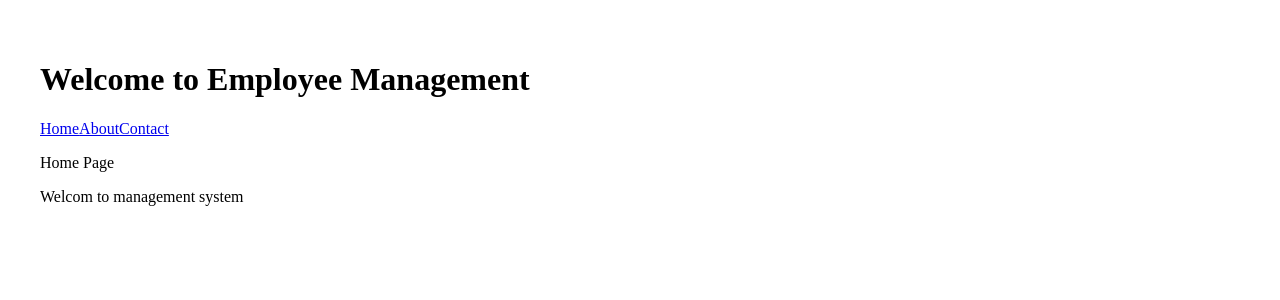
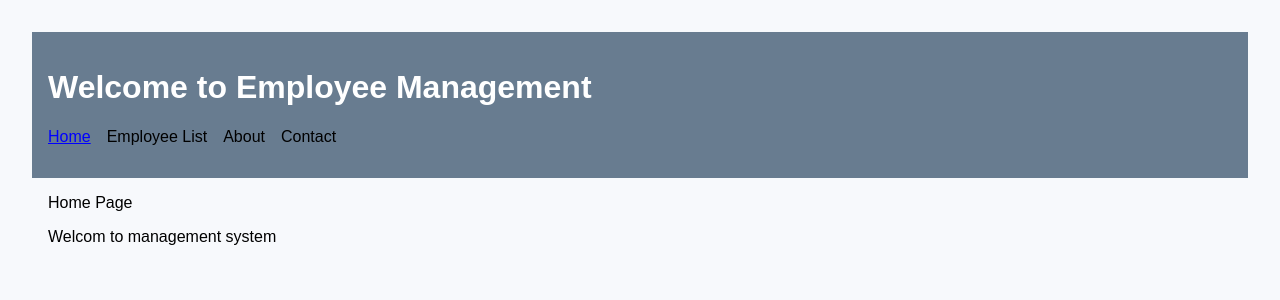
Before and after one commit to abhitiwari1258/Employee-Management-App, a React (Vite) app: page / in a window 1280 px wide. Shown: the top 300 px of the page. Built offline with nearby package versions, Linux system fonts and the light colour scheme.

Commit message:
AppLayout added

```diff
--- a/src/App.jsx
+++ b/src/App.jsx
@@ -2,29 +2,27 @@ import { useState } from 'react'
 import reactLogo from './assets/react.svg'
 import viteLogo from './assets/vite.svg'
 import heroImg from './assets/hero.png'
-import {NavLink,Route,Routes} from 'react-router-dom'
+import {Route,Routes} from 'react-router-dom'
 import './App.css'
 import Home from './pages/Home'
 import Contact from './pages/Contact'
 import About from './pages/About'
-
+import AppLayouts from './layouts/AppLayouts'
+import EmployeeList from './pages/EmployeeList'
 function App() {
 
 
   return (
     <>
       <div style={{padding:"2rem"}}>
-        <h1>Welcome to Employee Management</h1>
-        <nav style={{marginBottom: '1rem'}}>
-          <NavLink to={'/'} style={{marginBottom: '1rem'}}>Home</NavLink>
-          <NavLink to={'/about'} style={{marginBottom: '1rem'}}>About</NavLink>
-          <NavLink to={'/contact'} style={{marginBottom: '1rem'}}>Contact</NavLink>
-        </nav>
 
         <Routes>
-          <Route path='/' element={<Home/>}/>
-          <Route path='/about' element={<About/>}/>
-          <Route path='/contact' element={<Contact/>}/>
+          <Route path='/' element={<AppLayouts/>}>
+            <Route index element={<Home/>}/>
+            <Route path='/employees' element={<EmployeeList/>}/>
+            <Route path='/about' element={<About/>}/>
+            <Route path='/contact' element={<Contact/>}/>
+          </Route>
         </Routes>
       </div>
     </>
--- a/src/index.css
+++ b/src/index.css
@@ -0,0 +1,13 @@
+body{
+    font-family: Arial, Helvetica, sans-serif;
+    margin: 0;
+    background-color: #f7f9fc;
+}
+
+a{
+    text-decoration: none;
+}
+
+a:hover{
+    text-decoration: underline !important;
+}
--- /dev/null
+++ b/src/layouts/AppLayouts.jsx
@@ -0,0 +1,53 @@
+import React from 'react'
+import { Outlet } from 'react-router-dom'
+import { NavLink } from 'react-router-dom'
+const AppLayouts = () => {
+  return (
+    <div>
+      <header style={{background: 'rgb(104,124,144)', color: 'white', padding: '1rem'}}>
+
+        <h1>Welcome to Employee Management</h1>
+
+        <nav style={{marginBottom: '1rem'}}>
+          <NavLink to={'/'}
+          style={({isActive})=> ({
+            marginRight: '1rem',
+            textDecoration: isActive ? 'underline' : 'none',
+            color: isActive ? 'blue' : 'black'
+          })}
+          >Home</NavLink>
+
+          <NavLink to={'/employees'}
+          style={({isActive})=> ({
+            marginRight: '1rem',
+            textDecoration: isActive ? 'underline' : 'none',
+            color: isActive ? 'blue' : 'black'
+          })}
+          >Employee List</NavLink>
+
+
+          <NavLink to={'/about'}
+          style={({isActive})=> ({
+            marginRight: '1rem',
+            textDecoration: isActive ? 'underline' : 'none',
+            color: isActive ? 'blue' : 'black'
+          })}>About</NavLink>
+
+          <NavLink to={'/contact'}
+          style={({isActive})=> ({
+            marginRight: '1rem',
+            textDecoration: isActive ? 'underline' : 'none',
+            color: isActive ? 'blue' : 'black'
+          })}>Contact</NavLink>
+        </nav>
+
+      </header>
+
+      <main style={{padding: '1rem'}}>
+        <Outlet/>
+      </main>
+    </div>
+  )
+}
+
+export default AppLayouts
--- /dev/null
+++ b/src/pages/EmployeeList.jsx
@@ -0,0 +1,11 @@
+import React from 'react'
+
+const AmployeeList = () => {
+  return (
+    <div>
+      <h1>Employee List</h1>
+    </div>
+  )
+}
+
+export default AmployeeList
```
